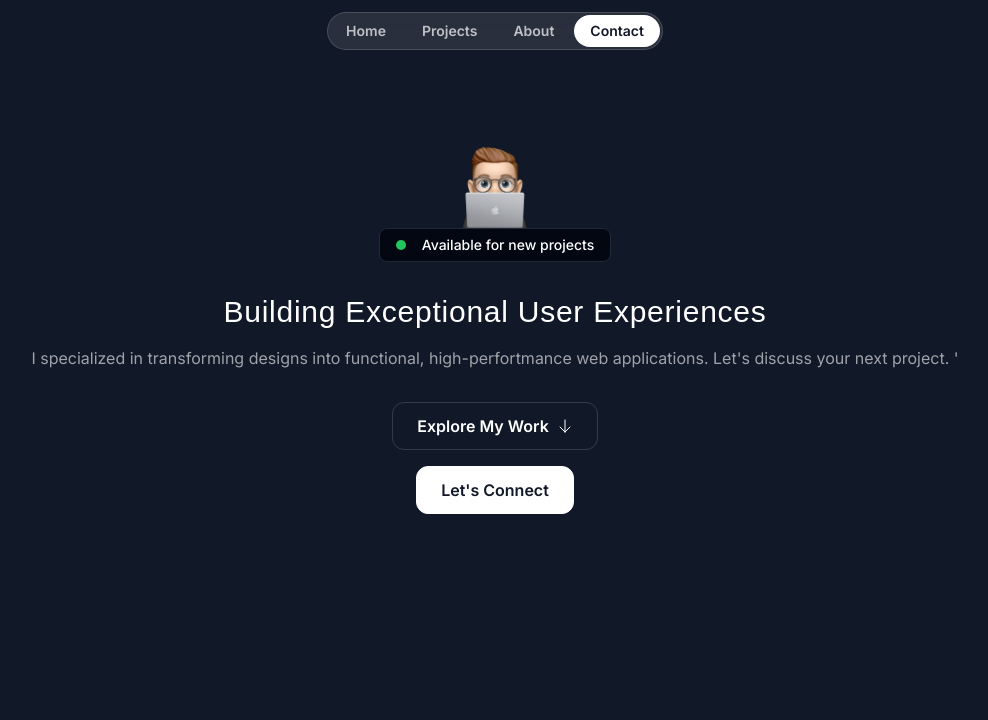
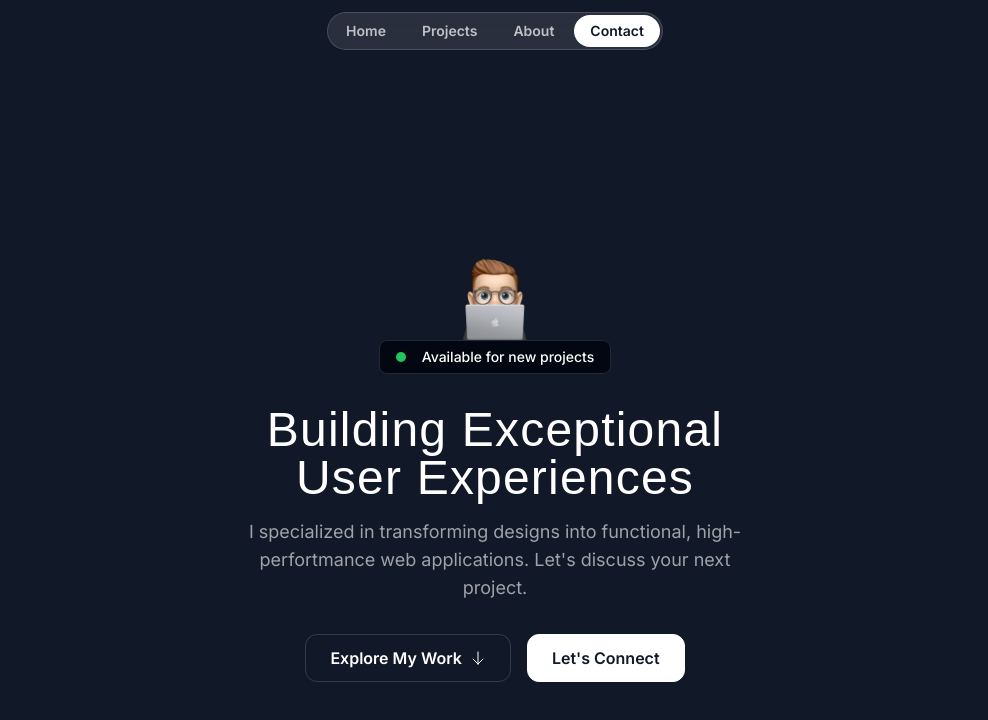
Before and after one commit to jihadcodes/My-Portfolio, a Next.js app: page / in a window 1280 px wide. Shown: the top 720 px of the page, without its empty margins (145-1133 px from the left). Built offline with nearby package versions, Linux system fonts and the light colour scheme; a web font is replaced by a local one.

Commit message:
md and lg device responsiveness for hero section

```diff
--- a/src/sections/Hero.tsx
+++ b/src/sections/Hero.tsx
@@ -3,28 +3,33 @@ import ArrowDown from "@/assets/icons/arrow-down.svg";
 import Image from "next/image";
 export const HeroSection = () => {
   return (
-    <div className="py-32">
+    <div className="py-32 md:py-48 lg:py-60">
       <div className="container">
         <div className="flex flex-col items-center">
           <Image src={memojiImage} className="size-[100px]" alt="Memoji" />
           <div className="bg-gray-950 border border-gray-800 px-4 py-1.5 inline-flex items-center gap-4 rounded-lg">
             <div className="bg-green-500 size-2.5 rounded-full "></div>
-            <div className="text-sm font-medium">Available for new projects</div>
+            <div className="text-sm font-medium">
+              Available for new projects
+            </div>
           </div>
         </div>
-        <h1 className="font-serif text-3xl text-center mt-8  tracking-wide">Building Exceptional User Experiences</h1>
+        <div className="max-w-lg justify-center mx-auto">
+          <h1 className="font-serif text-3xl md:text-5xl text-center mt-8  tracking-wide">
+            Building Exceptional User Experiences
+          </h1>
 
-        <p className="mt-4 text-center text-white/60">
-          I specialized in transforming designs into functional,
-          high-perfortmance web applications. Let's discuss your next project.
-        '
-        </p>
-        <div className="flex flex-col items-center mt-8  ">
+          <p className="mt-4 text-center text-white/60 md:text-lg">
+            I specialized in transforming designs into functional,
+            high-perfortmance web applications. Let's discuss your next project.
+          </p>
+        </div>
+        <div className="flex flex-col md:flex-row justify-center items-center mt-8 gap-4 ">
           <button className="inline-flex items-center gap-2 border border-white/15 px-6 h-12 rounded-xl ">
             <span className="font-semibold ">Explore My Work</span>
             <ArrowDown className="size-4" />
           </button>
-          <button className="mt-4 inline-flex items-center gap-2 border border-white bg-white text-gray-900 px-6 h-12 rounded-xl ">
+          <button className=" inline-flex items-center gap-2 border border-white bg-white text-gray-900 px-6 h-12 rounded-xl ">
             <span className="font-semibold  ">Let's Connect</span>
           </button>
         </div>
```
